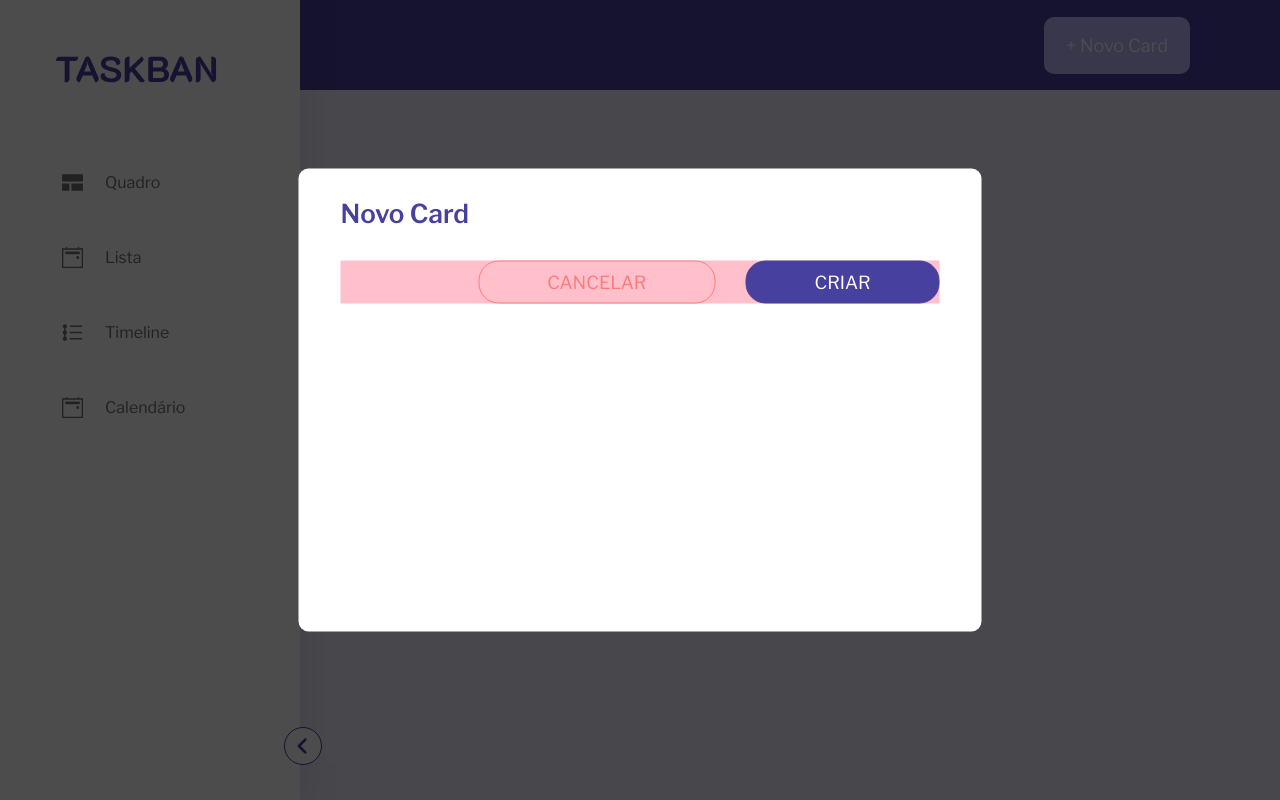
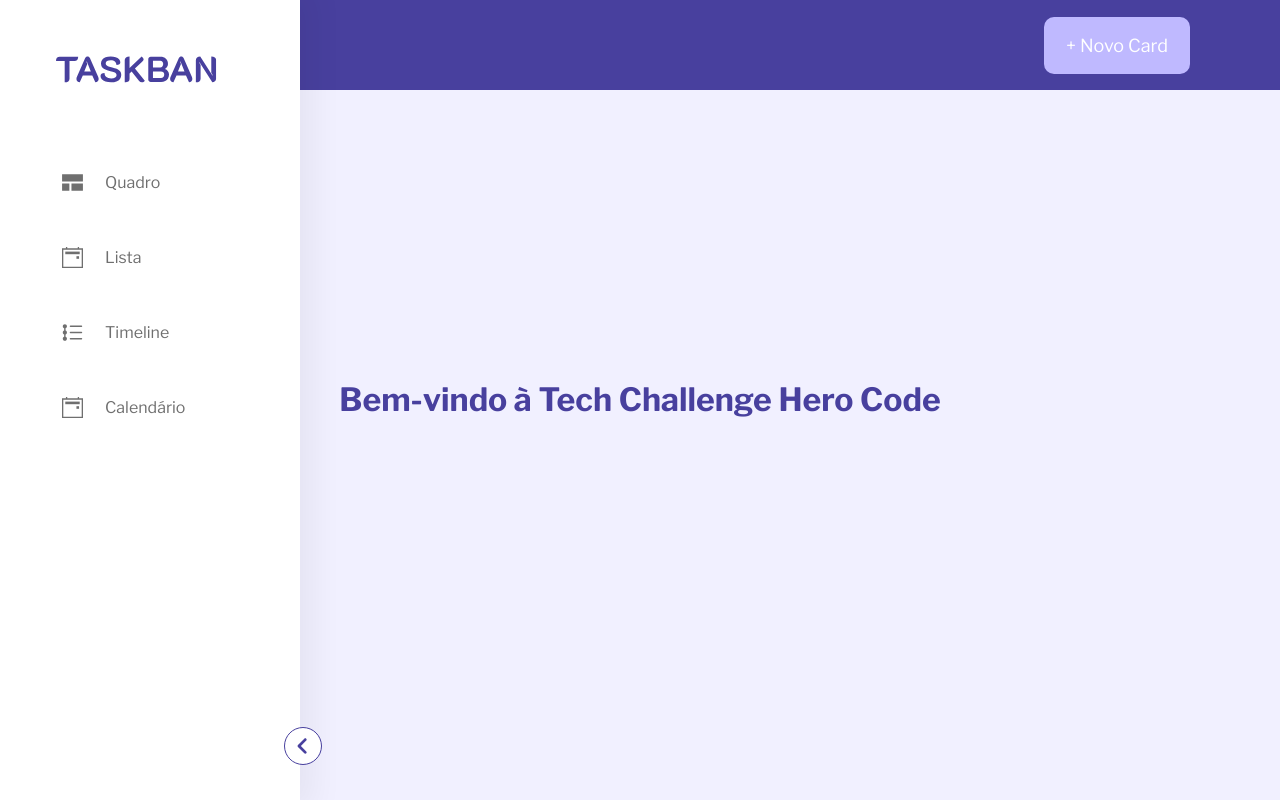
Before and after one commit to cristianmeelo/challenge-frontend-herocode-react, a React (Vite) app: page / in a window 1280 px wide. Built offline with nearby package versions, Linux system fonts and the light colour scheme.

Commit message:
:sparkles: feat: implemented hooks

```diff
--- a/src/App.tsx
+++ b/src/App.tsx
@@ -8,14 +8,13 @@ import Calendar from './components/Calendar/Calendar';
 import List from './components/List/List';
 import Welcome from './components/Welcome/Welcome';
 import Modal from './components/Modal/Modal';
+import useModal from './hooks/useModal/useModal';
+import useSidebar from './hooks/useSidebar/useSidebar';
 
 export default function App() {
-  const [isSidebarOpen, setIsSidebarOpen] = useState(true);
   const [selectedItem, setSelectedItem] = useState<string | null>(null);
-
-  const toggleSidebar: VoidFunction = () => {
-    setIsSidebarOpen(!isSidebarOpen);
-  };
+  const { isOpen, toggleModalStatus } = useModal();
+  const { isSidebarOpen, toggleSidebar } = useSidebar();
 
   const handleItemClicked = (label: string): void => {
     setSelectedItem(label);
@@ -38,10 +37,10 @@ export default function App() {
 
   return (
     <>
-      <Header />
+      <Header toggleModalStatus={toggleModalStatus} />
       <Sidebar isSidebarOpen={isSidebarOpen} toggleSidebar={toggleSidebar} selectedItem={selectedItem} handleItemClicked={handleItemClicked} />
       <DynamicContent selectedLabel={selectedItem} />
-      <Modal />
+      <Modal isOpen={isOpen} toggleModalStatus={toggleModalStatus} />
     </>
   );
 }
--- a/src/components/Button/Button.tsx
+++ b/src/components/Button/Button.tsx
@@ -1,8 +1,8 @@
 import * as S from './Button.styles';
 
-const Button = ({ children, variant = 'contained', shape = 'square', color }: ButtonProps) => {
+const Button = ({ children, variant = 'contained', shape = 'square', onClick, color }: ButtonProps) => {
   return (
-    <S.Button variant={variant} shape={shape} color={color}>
+    <S.Button variant={variant} shape={shape} color={color} onClick={onClick}>
       {children}
     </S.Button>
   );
--- a/src/components/Button/Buttons.types.d.ts
+++ b/src/components/Button/Buttons.types.d.ts
@@ -2,7 +2,7 @@
  * Represents the properties for a button component.
  * @interface
  */
-interface ButtonProps {
+interface ButtonProps extends React.ButtonHTMLAttributes<HTMLButtonElement> {
   /**
    * The content of the button, typically provided as React nodes.
    * @member {React.ReactNode}
--- a/src/components/Header/Header.tsx
+++ b/src/components/Header/Header.tsx
@@ -1,10 +1,10 @@
 import Button from '../Button/Button';
 import * as S from './Header.styles';
 
-const Header = () => {
+const Header = ({ toggleModalStatus }: { toggleModalStatus: () => void }) => {
   return (
     <S.Header>
-      <Button variant={'contained'} shape={'square'}>
+      <Button variant={'contained'} shape={'square'} onClick={toggleModalStatus}>
         + Novo Card
       </Button>
     </S.Header>
--- a/src/components/Modal/Modal.tsx
+++ b/src/components/Modal/Modal.tsx
@@ -1,15 +1,16 @@
-import React from 'react';
 import Button from '../Button/Button';
 import * as S from './Modal.styles';
 
-const Modal: React.FC = () => {
+const Modal = ({ isOpen, toggleModalStatus }: { isOpen: boolean; toggleModalStatus: () => void }) => {
   return (
+    <div>
+      {isOpen && (
         <>
           <S.Overlay />
           <S.ModalContainer>
             <S.ModalTitle>novo card</S.ModalTitle>
             <S.ModalActions>
-          <Button shape="rounded" variant="outlined" color="error">
+              <Button shape="rounded" variant="outlined" color="error" onClick={toggleModalStatus}>
                 CANCELAR
               </Button>
               <Button shape="rounded" variant="outlined" color="secondary">
@@ -18,6 +19,8 @@ const Modal: React.FC = () => {
             </S.ModalActions>
           </S.ModalContainer>
         </>
+      )}
+    </div>
   );
 };
 
--- /dev/null
+++ b/src/hooks/useModal/useModal.ts
@@ -0,0 +1,13 @@
+import { useState } from 'react';
+
+const useModal = (): ModalState => {
+  const [isOpen, setIsOpen] = useState<boolean>(false);
+
+  const toggleModalStatus = (): void => {
+    setIsOpen((prevIsOpen) => !prevIsOpen);
+  };
+
+  return { isOpen, toggleModalStatus };
+};
+
+export default useModal;
--- /dev/null
+++ b/src/hooks/useModal/useModal.types.d.ts
@@ -0,0 +1,5 @@
+interface ModalState {
+  isOpen: boolean;
+
+  toggleModalStatus: () => void;
+}
--- /dev/null
+++ b/src/hooks/useSidebar/useSidebar.ts
@@ -0,0 +1,13 @@
+import { useState } from 'react';
+
+const useSidebar = () => {
+  const [isSidebarOpen, setIsSidebarOpen] = useState(true);
+
+  const toggleSidebar: VoidFunction = () => {
+    setIsSidebarOpen(!isSidebarOpen);
+  };
+
+  return { isSidebarOpen, toggleSidebar };
+};
+
+export default useSidebar;
```
Lines whose indentation alone changed are shown as unchanged.
